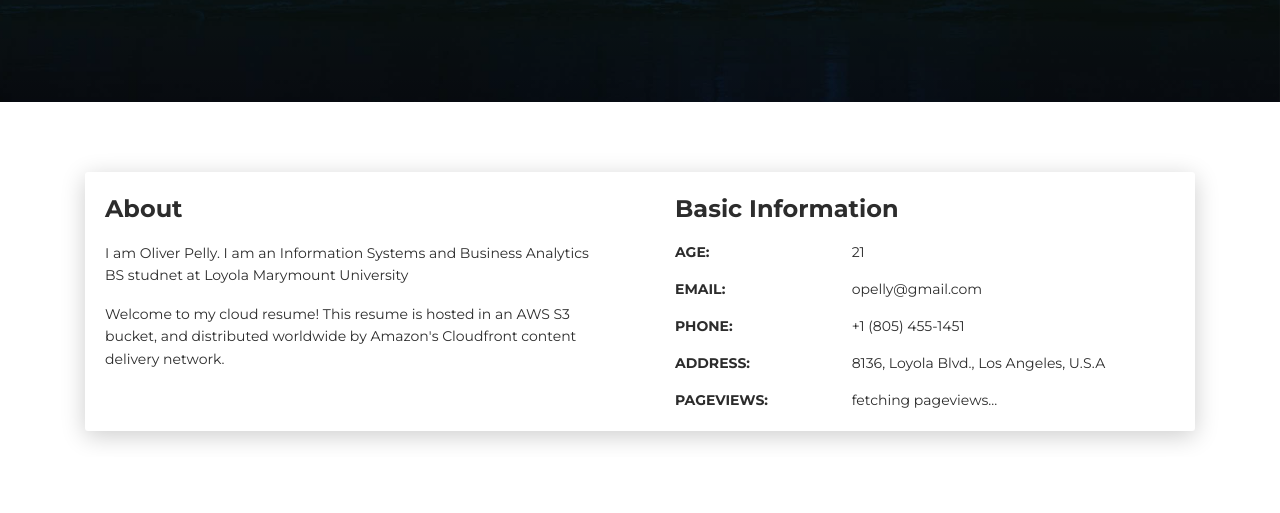
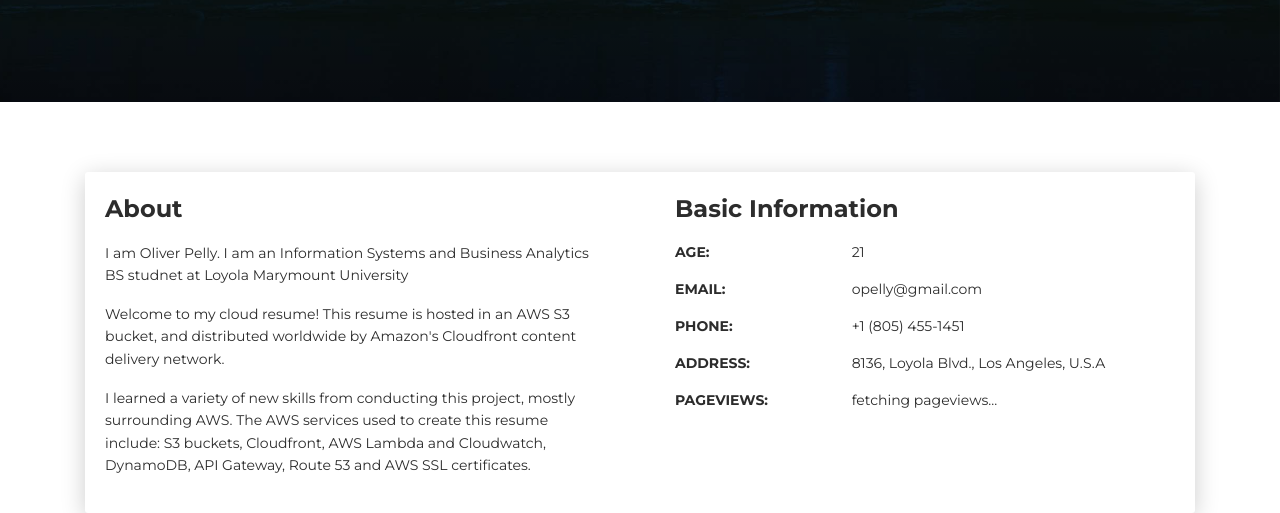
Before and after one commit to opelly27/CloudResumeFrontend, a plain HTML site: page index.html in a window 1280 px wide. Shown: the part 448-961 px from the top of the page. Drawn offline with Linux system fonts and the light colour scheme; no server answers.

Commit message:
Add files via upload

```diff
--- a/index.html
+++ b/index.html
@@ -68,6 +68,7 @@
             <div class="h4 mt-0 title">About</div>
             <p>I am Oliver Pelly. I am an Information Systems and Business Analytics BS studnet at Loyola Marymount University</p>
             <p>Welcome to my cloud resume! This resume is hosted in an AWS S3 bucket, and distributed worldwide by Amazon's Cloudfront content delivery network.</p>
+            <p>I learned a variety of new skills from conducting this project, mostly surrounding AWS. The AWS services used to create this resume include: S3 buckets, Cloudfront, AWS Lambda and Cloudwatch, DynamoDB, API Gateway, Route 53 and AWS SSL certificates.</p>
           </div>
         </div>
         <div class="col-lg-6 col-md-12">
```
